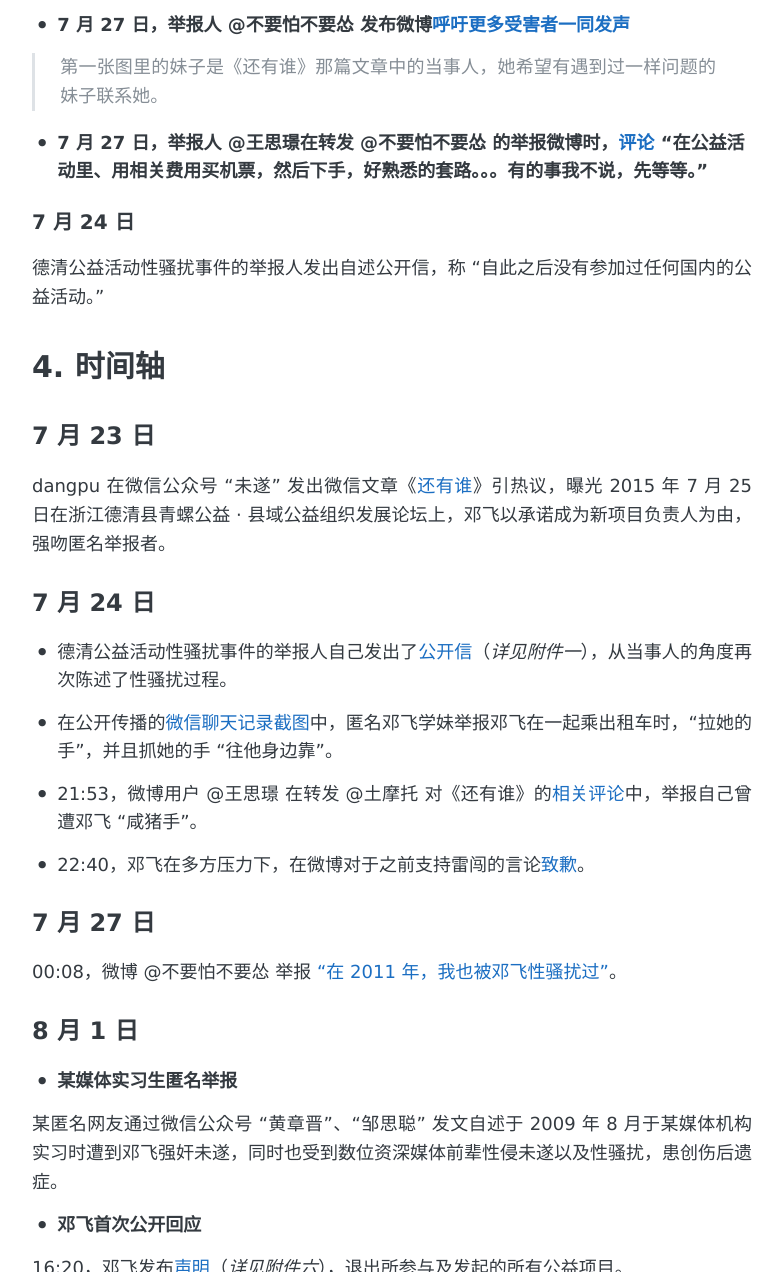
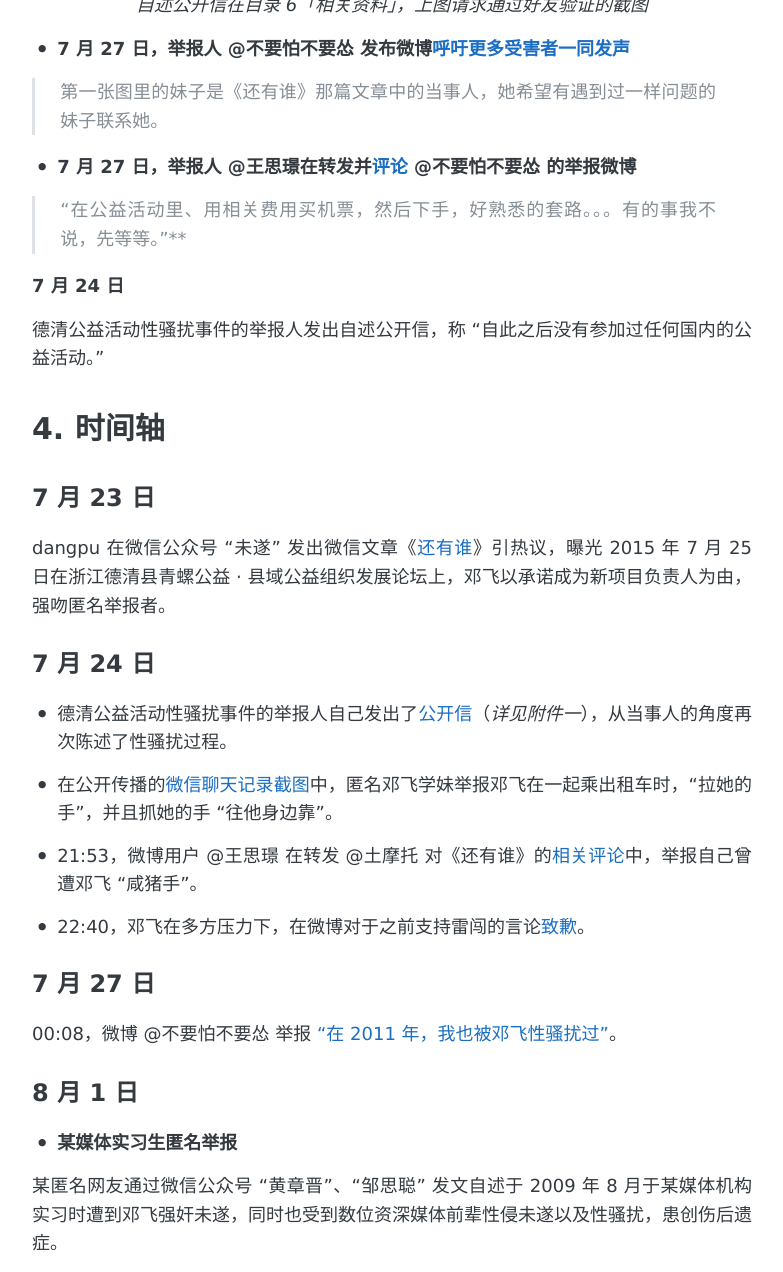
Before and after one commit to NGOMeToo/NGOMeToo.github.io, a Jekyll site: the page built from _posts/2018-08-01-Deng-Fei.md, in a window 1280 px wide and 1400 px high, scrolled down 3476 px, cut to the strip 128-1400 px from the top of the window. Shown: the whole strip, without its empty margins (248-1031 px from the left). Built offline with Jekyll 4.4.1, drawn with Linux system fonts in a browser that asks for light colours; some of the changed text lies outside the part shown.

Commit message:
微调 ul

```diff
--- a/_posts/2018-08-01-Deng-Fei.md
+++ b/_posts/2018-08-01-Deng-Fei.md
@@ -57,9 +57,11 @@
 
 ## 被举报者
 
-- **8月1日，邓飞在新浪微博发布[声明](https://weibo.com/1642326133/GsDhFqqQw)，退出所参与及发起的所有公益项目**
+**8月1日**
 
-### 7月24日
+邓飞在新浪微博发布[声明](https://weibo.com/1642326133/GsDhFqqQw)，退出所参与及发起的所有公益项目**
+
+**7月24日**
 
 - **网友转述邓飞话语**
 
@@ -77,7 +79,7 @@
 
 ## 举报人
 
-### 7月27日
+**7月27日**
 
 - **微博@ababab777 称自己是举报文章《还有谁》提及的被骚扰人，发布自述，并且发邓飞请求通过好友验证的截图。**
 
@@ -90,12 +92,13 @@
 
 > 第一张图里的妹子是《还有谁》那篇文章中的当事人，她希望有遇到过一样问题的妹子联系她。
 
-- **7月27日，举报人@王思璟在转发@不要怕不要怂 的举报微博时，[评论](https://weibo.com/1663248180/GrR8e2OYE)“在公益活动里、用相关费用买机票，然后下手，好熟悉的套路。。。有的事我不说，先等等。”**
+- **7月27日，举报人@王思璟在转发并[评论](https://weibo.com/1663248180/GrR8e2OYE)@不要怕不要怂 的举报微博**
 
-### 7月24日
+> “在公益活动里、用相关费用买机票，然后下手，好熟悉的套路。。。有的事我不说，先等等。”**
+
+**7月24日**
 
 德清公益活动性骚扰事件的举报人发出自述公开信，称“自此之后没有参加过任何国内的公益活动。”
-
 
 # 4. 时间轴
 
```
Also changed, not shown: other parts of _posts/2018-08-01-Deng-Fei.md (+1 -1 lines).
